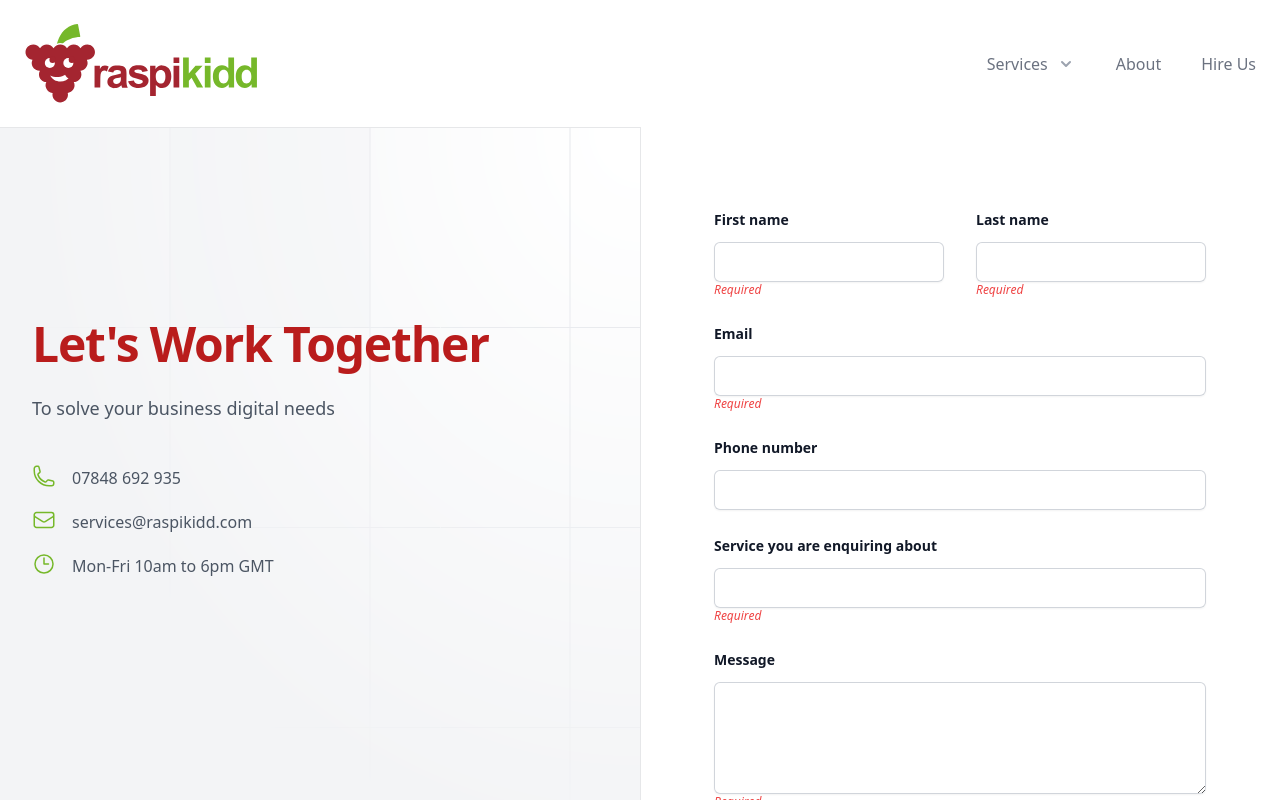
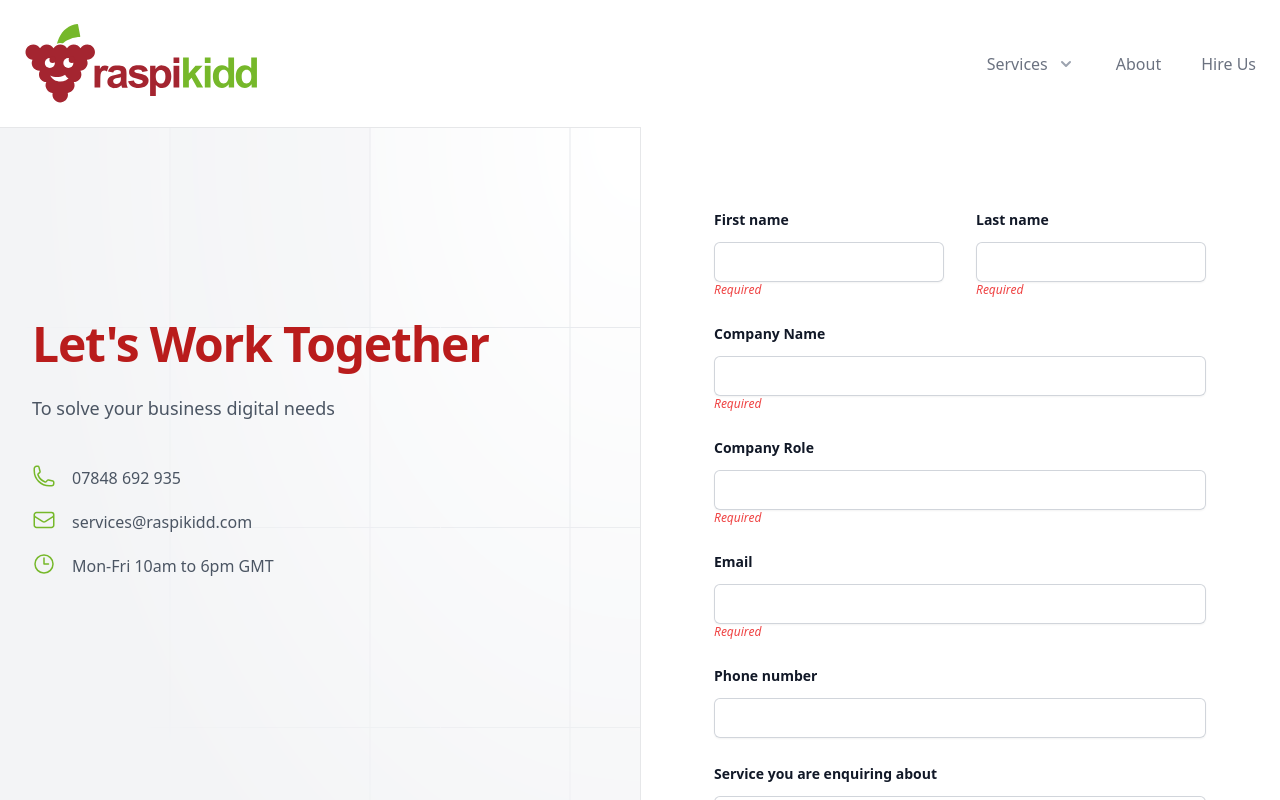
Before and after one commit to DigitalITServices/DigitalServices, a Nuxt app: page /HireMe in a window 1280 px wide. Shown: the top 800 px of the page. Built offline with nearby package versions, Linux system fonts and the light colour scheme.

Commit message:
Updated Contact form

```diff
--- a/components/ContactForm.vue
+++ b/components/ContactForm.vue
@@ -35,6 +35,32 @@
                  name="last-name"
                  type="text"
                  autocomplete="text"
+                 required />
+                <p class="text-red-500 text-xs italic"> Required </p>
+              </div>
+            </div>
+            <div class="sm:col-span-2">
+              <label for="company" class="block text-sm font-semibold leading-6 text-gray-900">Company Name</label>
+              <div class="mt-2.5">
+                <input
+                 class="block w-full rounded-md border-0 px-3.5 py-2 text-gray-900 shadow-sm ring-1 ring-inset ring-gray-300 placeholder:text-gray-400 focus:ring-2 focus:ring-inset focus:ring-indigo-600 sm:text-sm sm:leading-6"
+                 id="company"
+                 name="company"
+                 type="text"
+                 autocomplete="organization"
+                 required />
+                <p class="text-red-500 text-xs italic"> Required </p>
+              </div>
+            </div>
+            <div class="sm:col-span-2">
+              <label for="company-role" class="block text-sm font-semibold leading-6 text-gray-900">Company Role</label>
+              <div class="mt-2.5">
+                <input
+                 class="block w-full rounded-md border-0 px-3.5 py-2 text-gray-900 shadow-sm ring-1 ring-inset ring-gray-300 placeholder:text-gray-400 focus:ring-2 focus:ring-inset focus:ring-indigo-600 sm:text-sm sm:leading-6"
+                 id="company-role"
+                 name="company-role"
+                 type="text"
+                 autocomplete="organization-title"
                  required />
                 <p class="text-red-500 text-xs italic"> Required </p>
               </div>
```
